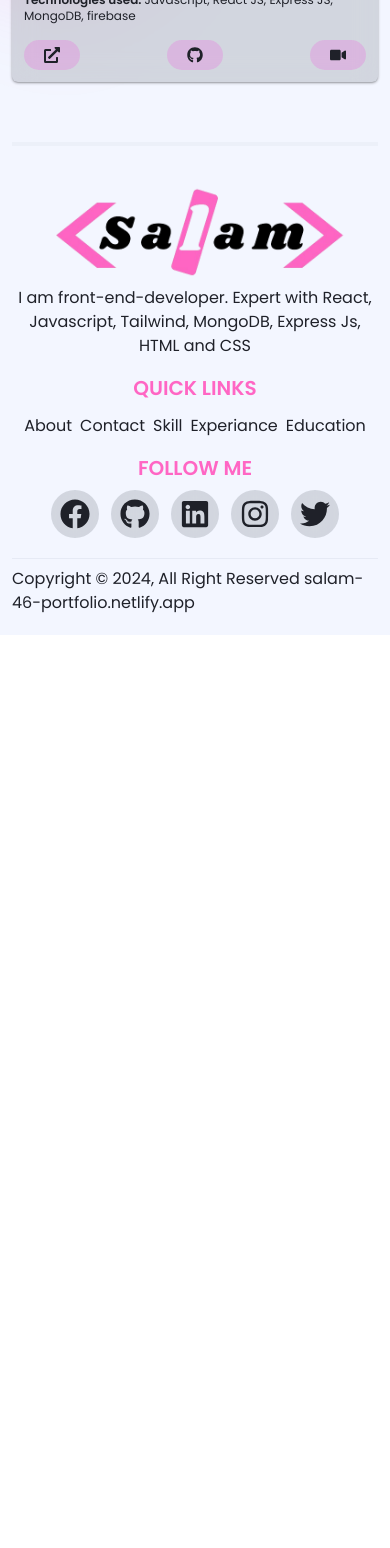
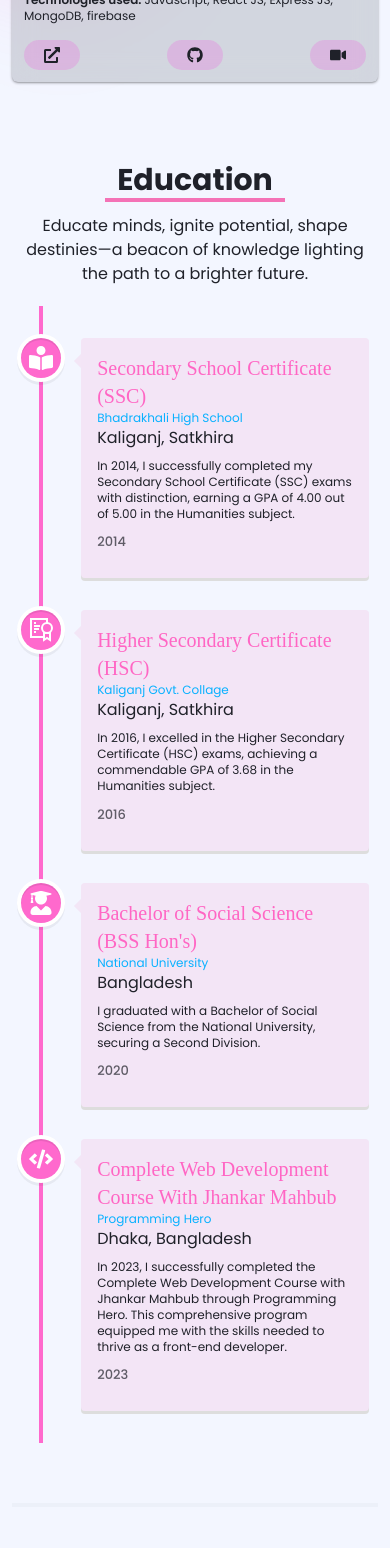
Before and after one commit to salam46khan/portfolio-46, a React (Vite) app: page / in a window 390 px wide. Shown: the part 5760-7308 px from the top of the page. Before the commit the page ends 6395 px from the top, so only its background shows below. Built offline with nearby package versions, Linux system fonts and the light colour scheme; a web font is replaced by a local one.

Commit message:
add education section

```diff
--- a/package.json
+++ b/package.json
@@ -11,6 +11,7 @@
   },
   "dependencies": {
     "@ramonak/react-progress-bar": "^5.2.0",
+    "animate.css": "^4.1.1",
     "localforage": "^1.10.0",
     "match-sorter": "^6.3.4",
     "react": "^18.3.1",
@@ -19,6 +20,7 @@
     "react-parallax-tilt": "^1.7.232",
     "react-router-dom": "^6.24.1",
     "react-type-animation": "^3.2.0",
+    "react-vertical-timeline-component": "^3.6.0",
     "sort-by": "^1.2.0"
   },
   "devDependencies": {
--- /dev/null
+++ b/src/pages/Home/Education/Education.jsx
@@ -0,0 +1,118 @@
+import { FaBookReader, FaCode, FaUserGraduate } from 'react-icons/fa';
+import { GrCertificate } from 'react-icons/gr'
+import { VerticalTimeline, VerticalTimelineElement } from 'react-vertical-timeline-component';
+import 'react-vertical-timeline-component/style.min.css';
+
+const Education = () => {
+    return (
+        <div className="container text-darkColor dark:text-lightColor py-10 p-3 z-10 relative">
+
+            <div className=" mx-auto text-center">
+                <h3 className="border-b-4 border-pink-400 inline-block px-3 text-3xl mb-3 font-bold">
+                    Education
+                </h3>
+                <p className="md:w-2/3 mx-auto">
+                    Educate minds, ignite potential, shape destinies—a beacon of knowledge lighting the path to a brighter future.
+                </p>
+            </div>
+            <div className=" mt-5">
+
+                <VerticalTimeline lineColor='#FF69CD' >
+                    <VerticalTimelineElement
+                        className="vertical-timeline-element--work "
+                        date="2014"
+                        iconStyle={{ background: '#FF69CD', color: '#fff' }}
+                        icon={<FaBookReader />}
+                        contentStyle={{ background: '#F574B520', }}
+                        contentArrowStyle={{ borderRight: '7px solid #F574B520' }}
+                    >
+                        <h3 className=" vertical-timeline-element-title font-SubTitleText text-xl text-pinkColor">
+                            Secondary School Certificate (SSC)
+                        </h3>
+
+                        <h4 className=" vertical-timeline-element-subtitle text-xs text-skyBlueColor">
+                            Bhadrakhali High School
+                        </h4>
+                        <h4 className=' vertical-timeline-element-subtitle'>
+                            Kaliganj, Satkhira
+                        </h4>
+
+                        <h6 className=' vertical-timeline-element-subtitle font-normal text-xs pt-2'>
+                            In 2014, I successfully completed my Secondary School Certificate (SSC) exams with distinction, earning a GPA of 4.00 out of 5.00 in the Humanities subject.
+                        </h6>
+                    </VerticalTimelineElement>
+                    <VerticalTimelineElement
+                        className="vertical-timeline-element--work"
+                        date="2016"
+                        iconStyle={{ background: '#FF69CD', color: '#fff' }}
+                        icon={<GrCertificate />}
+                        contentStyle={{ background: '#F574B520', }}
+                        contentArrowStyle={{ borderRight: '7px solid #F574B520' }}
+                    >
+                        <h3 className=" vertical-timeline-element-title font-SubTitleText text-pinkColor text-xl">
+                            Higher Secondary Certificate (HSC)
+                        </h3>
+
+                        <h4 className=" vertical-timeline-element-subtitle font-normal text-skyBlueColor text-xs">
+                            Kaliganj Govt. Collage
+                        </h4>
+                        <h4 className=' vertical-timeline-element-subtitle'>
+                            Kaliganj, Satkhira
+                        </h4>
+                        <h6 className=' vertical-timeline-element-subtitle font-normal text-xs pt-2'>
+                            In 2016, I excelled in the Higher Secondary Certificate (HSC) exams, achieving a commendable GPA of 3.68 in the Humanities subject.
+                        </h6>
+                    </VerticalTimelineElement>
+                    <VerticalTimelineElement
+                        className="vertical-timeline-element--work"
+                        date="2020"
+                        iconStyle={{ background: '#FF69CD', color: '#fff' }}
+                        icon={<FaUserGraduate />}
+                        contentStyle={{ background: '#F574B520', }}
+                        contentArrowStyle={{ borderRight: '7px solid #F574B520' }}
+                    >
+                        <h3 className=" vertical-timeline-element-title font-SubTitleText text-pinkColor text-xl">
+                            Bachelor of Social Science (BSS Hon&apos;s)
+                        </h3>
+
+                        <h4 className=" vertical-timeline-element-subtitle font-normal text-skyBlueColor text-xs">
+                            National University
+                        </h4>
+                        <h4 className=' vertical-timeline-element-subtitle'>
+                            Bangladesh
+                        </h4>
+                        <h6 className=' vertical-timeline-element-subtitle font-normal text-xs pt-2'>
+                            I graduated with a Bachelor of Social Science from the National University, securing a Second Division.
+                        </h6>
+                    </VerticalTimelineElement>
+                    <VerticalTimelineElement
+                        className="vertical-timeline-element--work"
+                        date="2023"
+                        iconStyle={{ background: '#FF69CD', color: '#fff' }}
+                        icon={<FaCode />}
+                        contentStyle={{ background: '#F574B520', }}
+                        contentArrowStyle={{ borderRight: '7px solid #F574B520' }}
+                    >
+                        <h3 className=" vertical-timeline-element-title font-SubTitleText text-pinkColor text-xl">
+                            Complete Web Development Course With Jhankar Mahbub
+                        </h3>
+
+                        <h4 className=" vertical-timeline-element-subtitle font-normal text-skyBlueColor text-xs">
+                            Programming Hero
+                        </h4>
+                        <h4 className=' vertical-timeline-element-subtitle'>
+                            Dhaka, Bangladesh
+                        </h4>
+                        <h6 className=' vertical-timeline-element-subtitle font-normal text-xs pt-2'>
+                            In 2023, I successfully completed the Complete Web Development Course with Jhankar Mahbub through Programming Hero. This comprehensive program equipped me with the skills needed to thrive as a front-end developer.
+                        </h6>
+                    </VerticalTimelineElement>
+
+                </VerticalTimeline>
+
+            </div>
+        </div>
+    );
+};
+
+export default Education;
--- a/src/pages/Home/Home.jsx
+++ b/src/pages/Home/Home.jsx
@@ -3,6 +3,7 @@ import Banner from './Banner/Banner';
 import AboutSection from './AboutSection/AboutSection';
 import SkillSection from './SkillSection/SkillSection';
 import ProjectSection from './ProjectSection/ProjectSection';
+import Education from './Education/Education';
 
 const Home = () => {
     return (
@@ -19,6 +20,9 @@ const Home = () => {
                 <ProjectSection></ProjectSection>
                 <div className="blur-bg bottom-36 left-0 translate-x-10"></div>
             </div>
+            <div className='relative overflow-hidden'>
+                <Education></Education>
+            </div>
         </div>
     );
 };
--- a/src/shared/Footer/Footer.jsx
+++ b/src/shared/Footer/Footer.jsx
@@ -54,7 +54,7 @@ const Footer = () => {
             </div>
             <hr className=' border-slate-300 dark:border-black opacity-35' />
             <div className="container">
-            <p className='text-start mt-2'>Copyright &#169; 2024, All Right Reserved salam-46-portfolio.netlify.app</p>
+            <p className='text-start mt-2'>Copyright &#169; 2024, All Right Reserved </p>
             </div>
         </div>
     );
```
Also changed, not shown: 1 other file (tests, documents, lock files or other folders).
